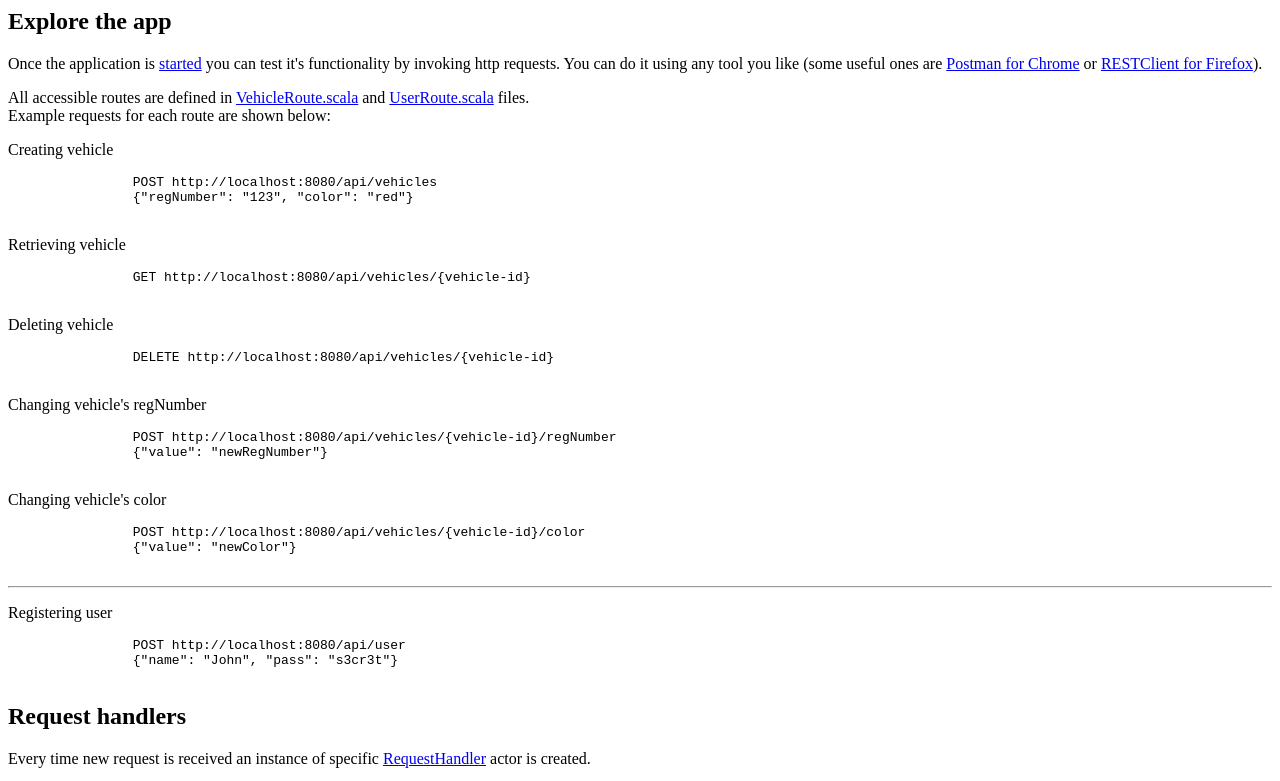
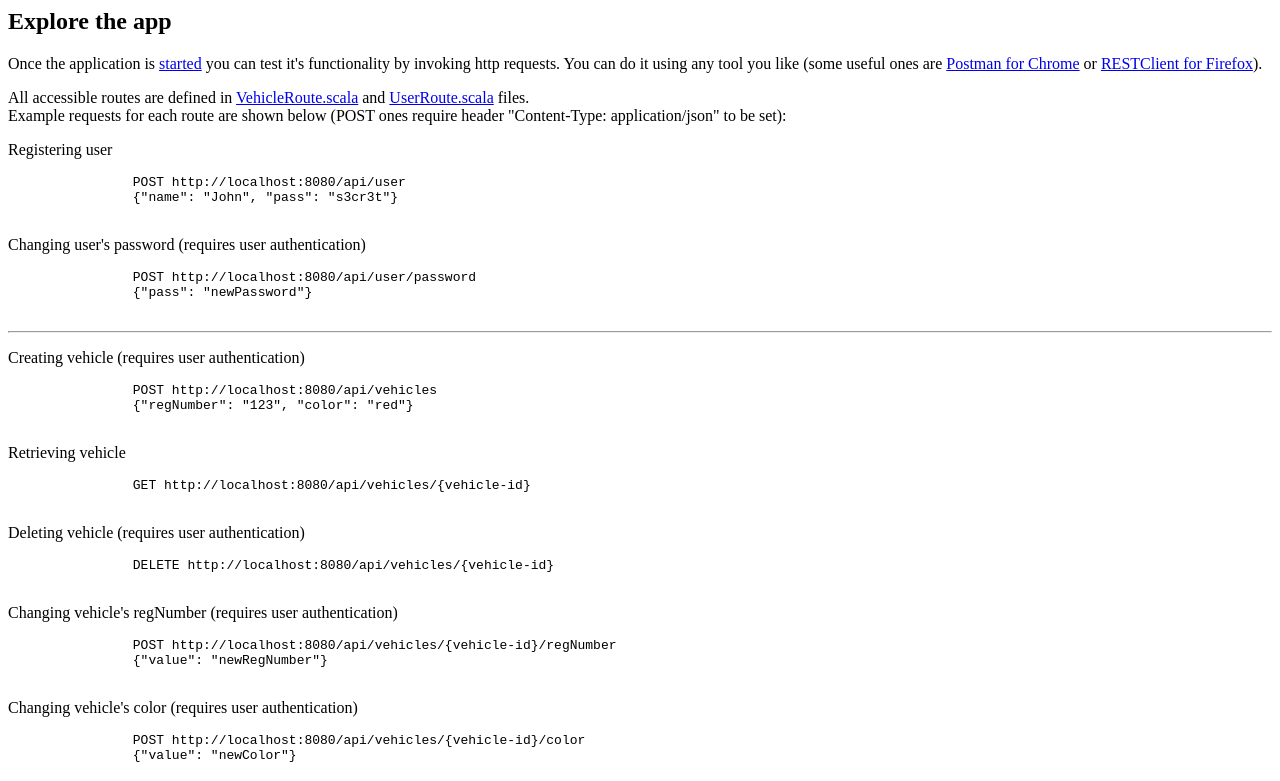
Before and after one commit to ScalaConsultants/akka-persistence-eventsourcing, a plain HTML site: page tutorial/index.html in a window 1280 px wide. Shown: the top 781 px of the page. Drawn offline with Linux system fonts and the light colour scheme.

Commit message:
updated activator tutorial

```diff
--- a/tutorial/index.html
+++ b/tutorial/index.html
@@ -6,10 +6,29 @@
         </p>
         <p>
             All accessible routes are defined in <a href="#code/src/main/scala/io/scalac/seed/route/VehicleRoute.scala">VehicleRoute.scala</a> and <a href="#code/src/main/scala/io/scalac/seed/route/UserRoute.scala">UserRoute.scala</a> files.<br />
-            Example requests for each route are shown below:
+            Example requests for each route are shown below (POST ones require header "Content-Type: application/json" to be set):
         </p>
         <p>
-            Creating vehicle
+            Registering user
+            <code>
+                <pre>
+                POST http://localhost:8080/api/user
+                {"name": "John", "pass": "s3cr3t"}
+                </pre>
+            </code>
+        </p>
+        <p>
+            Changing user's password (requires user authentication)
+            <code>
+                <pre>
+                POST http://localhost:8080/api/user/password
+                {"pass": "newPassword"}
+                </pre>
+            </code>
+        </p>
+        <hr />
+        <p>
+            Creating vehicle (requires user authentication)
             <code>
                 <pre>
                 POST http://localhost:8080/api/vehicles
@@ -26,7 +45,7 @@
             </code>
         </p>
         <p>
-            Deleting vehicle
+            Deleting vehicle (requires user authentication)
             <code>
                 <pre>
                 DELETE http://localhost:8080/api/vehicles/{vehicle-id}
@@ -34,7 +53,7 @@
             </code>
         </p>
         <p>
-            Changing vehicle's regNumber
+            Changing vehicle's regNumber (requires user authentication)
             <code>
                 <pre>
                 POST http://localhost:8080/api/vehicles/{vehicle-id}/regNumber
@@ -43,21 +62,11 @@
             </code>
         </p>
         <p>
-            Changing vehicle's color
+            Changing vehicle's color (requires user authentication)
             <code>
                 <pre>
                 POST http://localhost:8080/api/vehicles/{vehicle-id}/color
                 {"value": "newColor"}
-                </pre>
-            </code>
-        </p>
-        <hr />
-        <p>
-            Registering user
-            <code>
-                <pre>
-                POST http://localhost:8080/api/user
-                {"name": "John", "pass": "s3cr3t"}
                 </pre>
             </code>
         </p>
```
